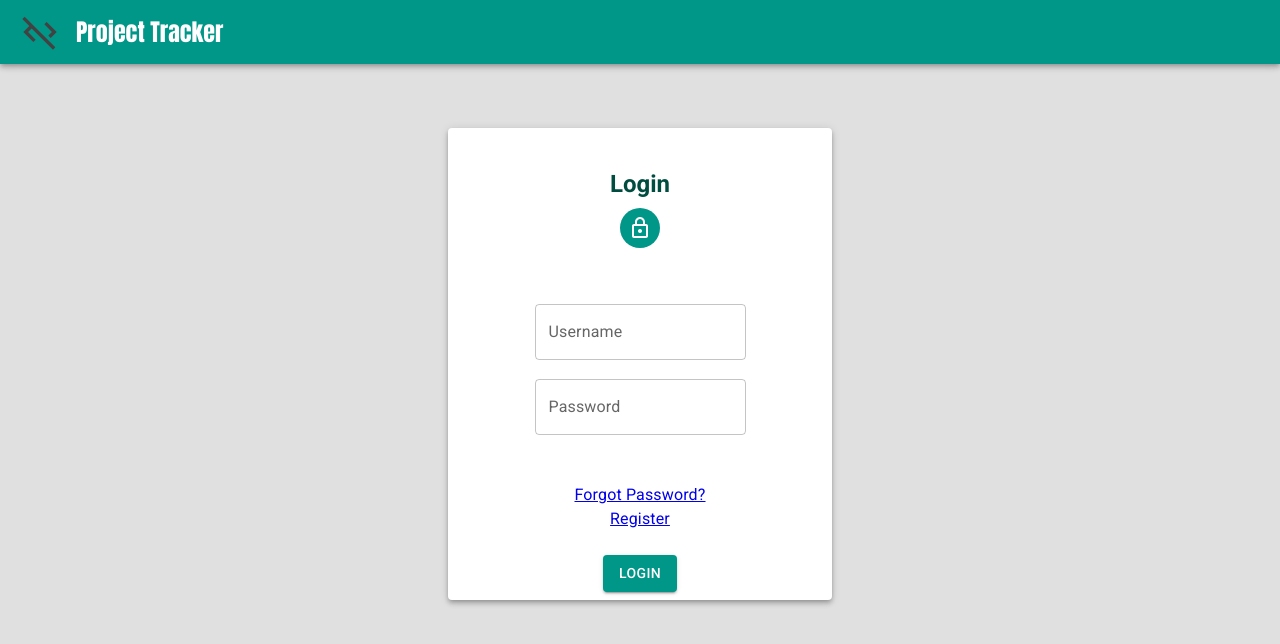
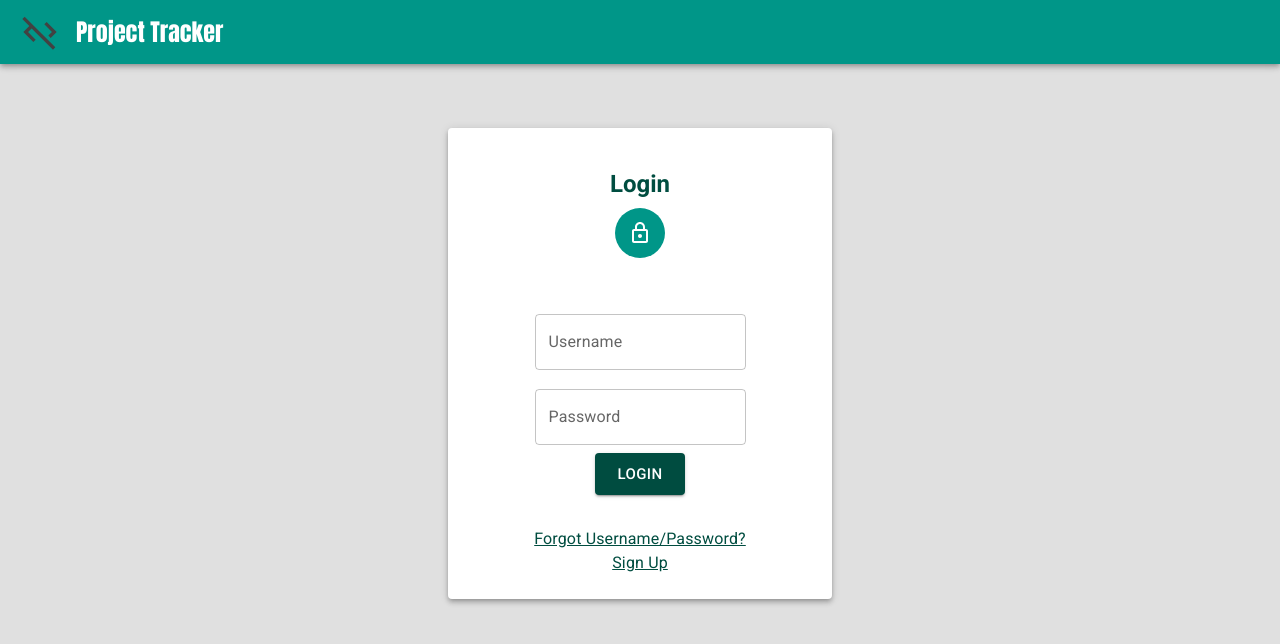
Before and after one commit to Mojdehh/Project-Tracker, a React (Create React App) app in the folder frontend/: page /login in a window 1280 px wide. Shown: the top 644 px of the page. Built offline with nearby package versions, Linux system fonts and the light colour scheme; no server answers.

Commit message:
complete login page styling, make button larger and adjust link descriptions

```diff
--- a/frontend/src/components/Login.jsx
+++ b/frontend/src/components/Login.jsx
@@ -28,7 +28,7 @@ const theme = createTheme({
   palette: {
     primary: {
       // Purple and green play nicely together.
-      main: '#009688',
+      main: '#004c40',
     },
     secondary: {
       // This is green.A700 as hex.
@@ -85,7 +85,7 @@ export default function BasicCard() {
               Login
             </Typography>
           <CardActions style={{ justifyContent: 'center' }}>
-              <Avatar sx={{ mb: 6}} style={avatarStyle}><LockOutlinedIcon /></Avatar>
+              <Avatar sx={{ mb: 6, height: 50, width: 50}} style={avatarStyle}><LockOutlinedIcon /></Avatar>
             </CardActions>
             <TextField
               id="Username"
@@ -106,20 +106,20 @@ export default function BasicCard() {
               value={password}
               onChange={(event)=> {setPassword(event.target.value)}}
             />
-            <Typography sx={{ mt: 6}}>
-            <Link to="#" >
-              Forgot Password?
+          <CardActions style={{ justifyContent: 'center' }}>
+            <Button onClick={handleClick} size="large" variant="contained" >Login</Button>
+          </CardActions>
+            <Typography sx={{ mt: 3}}>
+            <Link to="#" style={{ color: "#004d40" }} >
+              Forgot Username/Password?
               </Link>
             </Typography>
             <Typography>
-            <Link to="#" >
-              Register
+            <Link to="#" style={{ color: "#004d40" }}>
+              Sign Up
               </Link>
             </Typography>
           </CardContent>
-          <CardActions style={{ justifyContent: 'center' }}>
-            <Button onClick={handleClick} size="medium" variant="contained" >Login</Button>
-          </CardActions>
         </Card>
       </div>
       </Grid>
```
